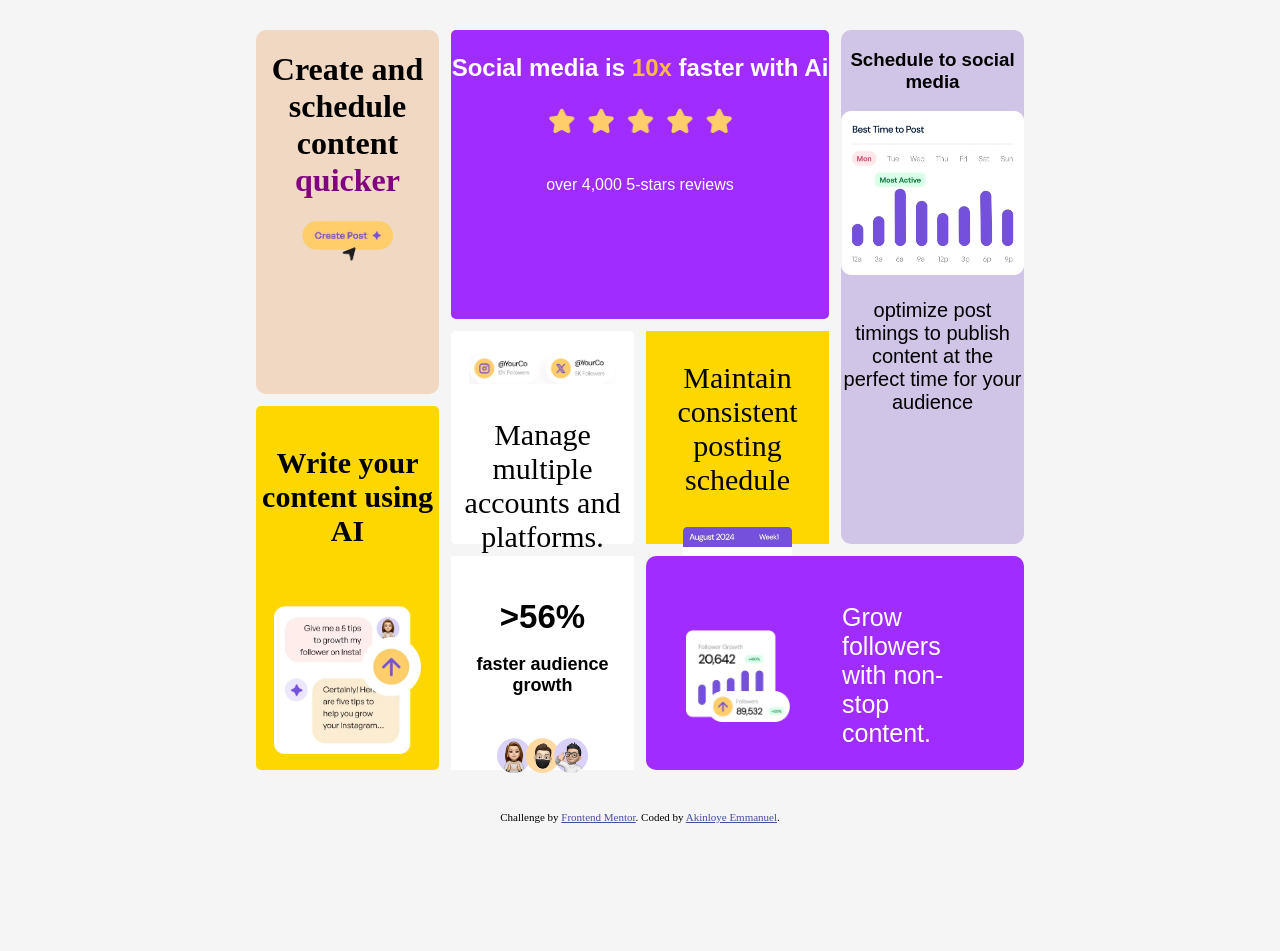
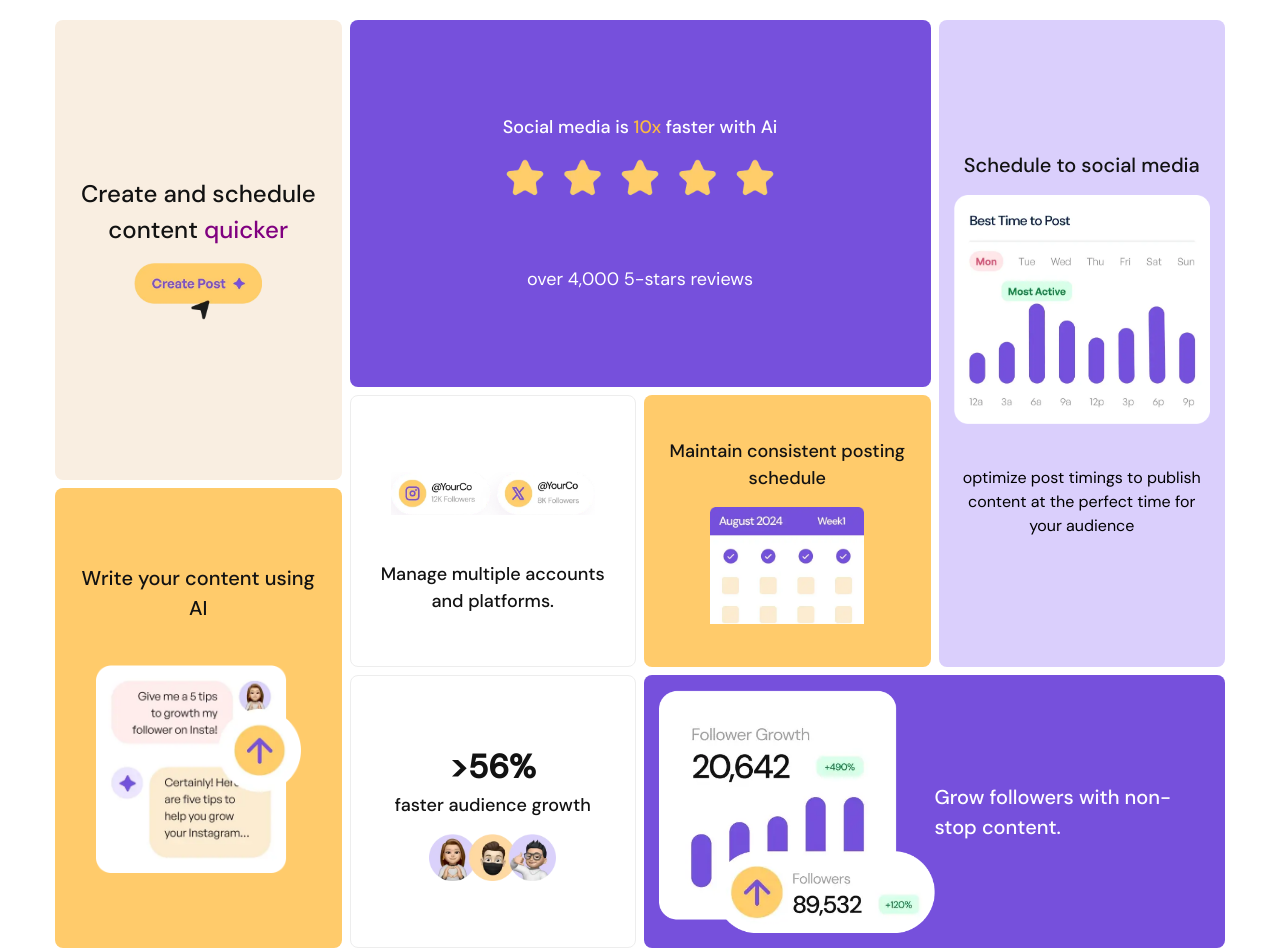
Before and after one commit to Akinloye3264/social-media-template, a plain HTML site: page index.html in a window 1280 px wide. Shown: the top 951 px of the page. Before the commit the page ends 834 px from the top, so only its background shows below. Drawn offline with Linux system fonts and the light colour scheme.

Commit message:
bento grid card

```diff
--- a/main.css
+++ b/main.css
@@ -1,26 +1,27 @@
-
-@import url('https://fonts.googleapis.com/css2?family=Open+Sans:ital,wght@0,300..800;1,300..800&family=Plus+Jakarta+Sans:ital,wght@0,200..800;1,200..800&display=swap');
-
+@import url('https://fonts.googleapis.com/css2?family=DM+Sans:ital,opsz,wght@0,14..32,400;0,14..32,500;1,14..32,400;1,14..32,500&display=swap');
 
 * {
     box-sizing: border-box;
 }
 
-body{
+body {
     padding: 0;
     margin: 0;
-    background-color: rgb(245, 245, 245);
+    background-color: hsl(0, 0%, 100%);
+    font-family: 'DM Sans', sans-serif;
+    font-size: 18px;
+    line-height: 1.5;
 }
 
-.container{
+.container {
     display: grid;
     margin: 0 auto;
-    padding: 30px 0;
-    height: 100svh;
-    width:60%;
-    grid-template-columns: 1fr 1fr 1fr 1fr;
+    padding: 20px 15px;
+    max-width: 1200px;
+    min-height: 100vh;
+    grid-template-columns: repeat(4, 1fr);
     grid-template-rows: repeat(10, 1fr);
-    gap: 12px;
+    gap: 8px;
     grid-template-areas:
         "main_body main_body2 main_body2 main_body3"
         "main_body main_body2 main_body2 main_body3"
@@ -31,102 +32,278 @@ body{
         "main_body4 main_body5 main_body6 main_body3"
         "main_body4 main_body7 main_body8 main_body8"
         "main_body4 main_body7 main_body8 main_body8"
-        "main_body4 main_body7 main_body8 main_body8"
-        ;
-    text-align: center;
-
+        "main_body4 main_body7 main_body8 main_body8";
 }
 
-.main_body{
-    background-color: rgb(240, 216, 195);
-    font-weight: 100px;
+.main_body {
+    background-color: hsl(31, 66%, 93%);
     grid-area: main_body;
-    border-radius: 10px;
-
-}
-.main_body2{
-    background-color: rgb(160, 44, 255);
-    grid-area: main_body2;
-    border-radius: 5px;
-    font-family: sans-serif;
-}
-h2{
-    color: white;
-}
-.main_body3{
-    background-color: rgb(208, 197, 230);
-    grid-area: main_body3;
-    font-weight: 500px;
-    font-family: sans-serif;
-    border-radius: 10px;
-}
-.main_body3 h3{
-    font-weight: 200px;
-    font-family: sans-serif;
-}
-.main_body3 p{
-    font-family:  sans-serif;
-    font-size: 20px;
+    border-radius: 8px;
+    padding: 15px;
+    display: flex;
+    flex-direction: column;
+    justify-content: center;
+    align-items: center;
+    text-align: center;
 }
 
-.main_body4{
-    background-color: gold;
-    grid-area: main_body4;
-    border-radius: 5px;
-}
- .main_body4 h4{
-    font-size: 30px;
- }
-
-.main_body5{
-    background-color: white;
-    grid-area: main_body5;
-    border-radius: 5px;
+.main_body h1 {
+    font-size: 24px;
+    font-weight: 500;
+    color: hsl(0, 0%, 7%);
+    margin: 0 0 15px 0;
 }
 
-.main_body5 p{
-    font-size: 30px;
+.main_body img {
+    max-width: 100%;
+    height: auto;
 }
 
-
-
-.main_body6{
-    background-color: gold;
-    grid-area: main_body6;
+.main_body2 {
+    background-color: hsl(256, 67%, 59%);
+    grid-area: main_body2;
+    border-radius: 8px;
+    padding: 15px;
+    display: flex;
+    flex-direction: column;
+    justify-content: center;
+    align-items: center;
+    text-align: center;
+    color: hsl(0, 0%, 100%);
 }
 
-.main_body6 p{
-    font-size: 30px;
+.main_body2 h2 {
+    font-size: 24px;
+    font-weight: 500;
+    margin: 0 0 15px 0;
 }
 
-
-.main_body7{
-    grid-area: main_body7;
-    background-color: white;
-
-}
-.main_body7 h6{
-    font-family: Arial, Helvetica, sans-serif;
-    font-size: large;
+.main_body2 p {
+    font-size: 18px;
+    margin: 0;
 }
 
-.main_body8{
-    background-color: rgb(160, 44, 255);
-    grid-area: main_body8;
-    color: white;
-    display: grid;
-    grid-template-columns: 1fr 1fr;
-    align-items: center;
-    justify-content: center;
-    text-align: left;
-    border-radius: 10px;
-    padding: 40px;
-
-
+.main_body2 img {
+    max-width: 100%;
+    height: auto;
+    margin-bottom: 10px;
 }
 
-.main_body8 span{
-    font-size: 25px;
-    font-family: sans-serif;
-    margin: 7px;
+.main_body3 {
+    background-color: hsl(254, 88%, 90%);
+    grid-area: main_body3;
+    border-radius: 8px;
+    padding: 15px;
+    display: flex;
+    flex-direction: column;
+    justify-content: center;
+    align-items: center;
+    text-align: center;
 }
+
+.main_body3 h3 {
+    font-size: 20px;
+    font-weight: 500;
+    color: hsl(0, 0%, 7%);
+    margin: 0 0 15px 0;
+}
+
+.main_body3 p {
+    font-size: 16px;
+    color: hsl(0, 0%, 7%);
+    margin: 0;
+}
+
+.main_body3 img {
+    max-width: 100%;
+    height: auto;
+    margin-bottom: 15px;
+}
+
+.main_body4 {
+    background-color: hsl(39, 100%, 71%);
+    grid-area: main_body4;
+    border-radius: 8px;
+    padding: 15px;
+    display: flex;
+    flex-direction: column;
+    justify-content: center;
+    align-items: center;
+    text-align: center;
+}
+
+.main_body4 h4 {
+    font-size: 20px;
+    font-weight: 500;
+    color: hsl(0, 0%, 7%);
+    margin: 0 0 15px 0;
+}
+
+.main_body4 img {
+    max-width: 100%;
+    height: auto;
+}
+
+.main_body5 {
+    background-color: hsl(0, 0%, 100%);
+    grid-area: main_body5;
+    border-radius: 8px;
+    padding: 15px;
+    display: flex;
+    flex-direction: column;
+    justify-content: center;
+    align-items: center;
+    text-align: center;
+    border: 1px solid hsl(0, 0%, 93%);
+}
+
+.main_body5 p {
+    font-size: 18px;
+    font-weight: 500;
+    color: hsl(0, 0%, 7%);
+    margin: 15px 0 0 0;
+}
+
+.main_body5 img {
+    max-width: 100%;
+    height: auto;
+}
+
+.main_body6 {
+    background-color: hsl(39, 100%, 71%);
+    grid-area: main_body6;
+    border-radius: 8px;
+    padding: 15px;
+    display: flex;
+    flex-direction: column;
+    justify-content: center;
+    align-items: center;
+    text-align: center;
+}
+
+.main_body6 p {
+    font-size: 18px;
+    font-weight: 500;
+    color: hsl(0, 0%, 7%);
+    margin: 0 0 15px 0;
+}
+
+.main_body6 img {
+    max-width: 100%;
+    height: auto;
+}
+
+.main_body7 {
+    background-color: hsl(0, 0%, 100%);
+    grid-area: main_body7;
+    border-radius: 8px;
+    padding: 15px;
+    display: flex;
+    flex-direction: column;
+    justify-content: center;
+    align-items: center;
+    text-align: center;
+    border: 1px solid hsl(0, 0%, 93%);
+}
+
+.main_body7 h6 {
+    font-size: 18px;
+    font-weight: 500;
+    color: hsl(0, 0%, 7%);
+    margin: 0 0 15px 0;
+}
+
+.main_body7 p {
+    font-size: 32px;
+    font-weight: 500;
+    color: hsl(0, 0%, 7%);
+    margin: 0;
+}
+
+.main_body7 img {
+    max-width: 100%;
+    height: auto;
+}
+
+.main_body8 {
+    background-color: hsl(256, 67%, 59%);
+    grid-area: main_body8;
+    border-radius: 8px;
+    padding: 15px;
+    display: flex;
+    align-items: center;
+    justify-content: space-between;
+    color: hsl(0, 0%, 100%);
+}
+
+.main_body8 span {
+    font-size: 20px;
+    font-weight: 500;
+    flex: 1;
+}
+
+.main_body8 img {
+    max-width: 50%;
+    height: auto;
+}
+
+/* Mobile responsive design */
+@media (max-width: 768px) {
+    .container {
+        grid-template-columns: 1fr;
+        grid-template-rows: auto;
+        grid-template-areas:
+            "main_body2"
+            "main_body2"
+            "main_body3"
+            "main_body3"
+            "main_body4"
+            "main_body4"
+            "main_body5"
+            "main_body5"
+            "main_body6"
+            "main_body6"
+            "main_body7"
+            "main_body7"
+            "main_body8"
+            "main_body8"
+            "main_body"
+            "main_body";
+        gap: 12px;
+        padding: 15px 12px;
+    }
+
+    .main_body,
+    .main_body2,
+    .main_body3,
+    .main_body4,
+    .main_body5,
+    .main_body6,
+    .main_body7,
+    .main_body8 {
+        padding: 20px 12px;
+        min-height: 150px;
+    }
+
+    .main_body8 {
+        flex-direction: column;
+        text-align: center;
+        gap: 15px;
+    }
+
+    .main_body8 img {
+        max-width: 100%;
+    }
+}
+
+/* Attribution styles */
+.attribution {
+    font-size: 11px;
+    text-align: center;
+    padding: 20px;
+    background-color: hsl(0, 0%, 100%);
+}
+
+.attribution a {
+    color: hsl(228, 45%, 44%);
+}
```
Also changed, not shown: assets/fonts/OFL.txt.
